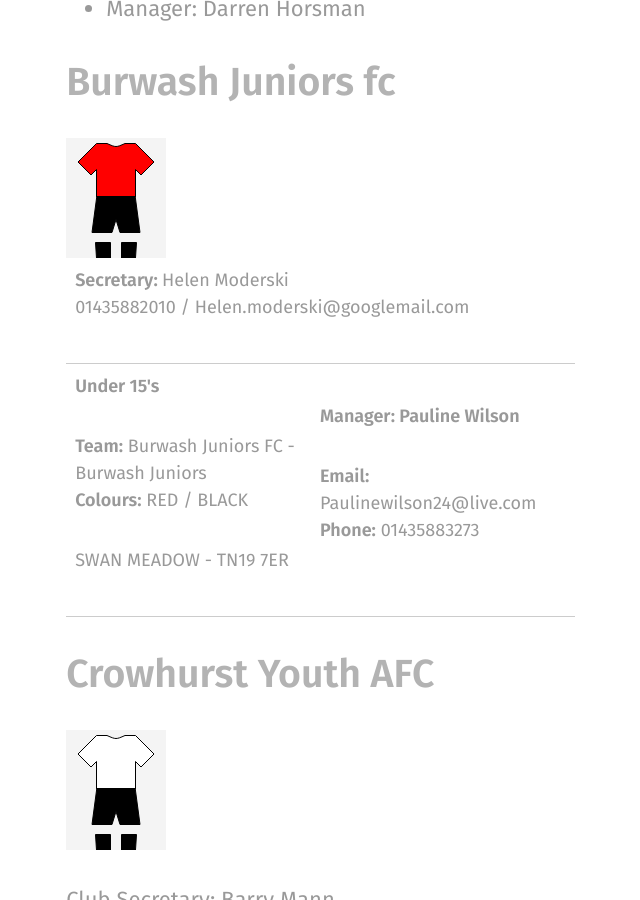
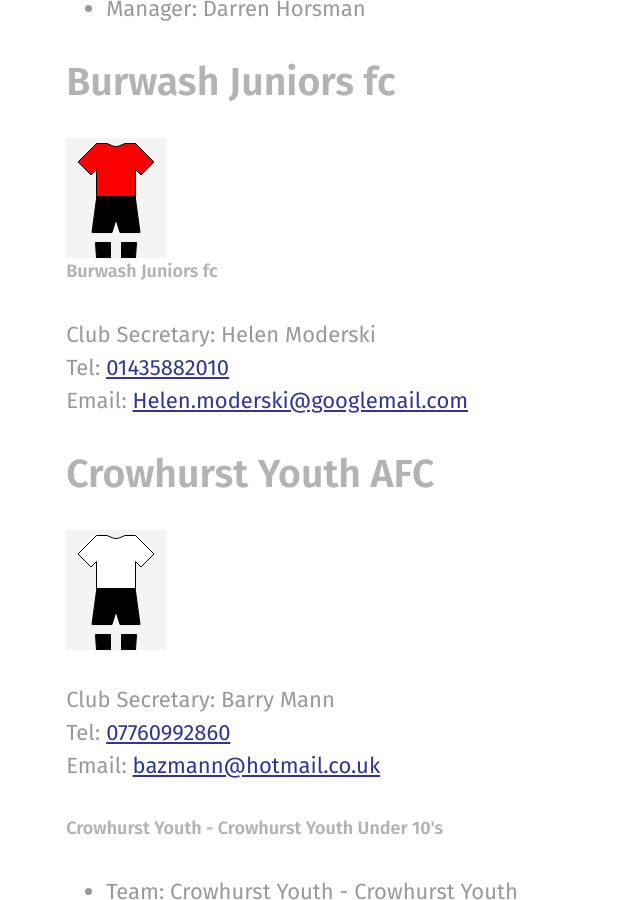
Before and after one commit to rotherleague/Rother, a Jekyll site: the page built from clubs.md, in a window 1280 px wide and 900 px high, scrolled down 6891 px. Shown: the whole window, without its empty margins (371-1011 px from the left). Built offline with Jekyll 4.4.1, drawn with Linux system fonts in a browser that asks for light colours; nearby versions of some CDN libraries.

Commit message:
Update burwash.html

```diff
--- a/_includes/clubs/burwash.html
+++ b/_includes/clubs/burwash.html
@@ -2,22 +2,11 @@
 
 {% include kit.html top="#ff0000" top2="#ff0000" shorts="#000000" socks="#000000"  %}
 
-<table class="table table-striped table-bordered" cellpadding="10" cellspacing="1" width="100%">
 
-         <tr>
-            <td colspan="2">
-               <p><strong>Secretary: </strong> Helen Moderski<br />01435882010 / Helen.moderski@googlemail.com <br /></p>
-            </td>
-         </tr>
-         <tr>
-            <td width="70%" valign="top">
-               <p><strong>Under 15's</strong></p>
-               <p><strong>Team:</strong> Burwash Juniors FC - Burwash Juniors<br /><strong>Colours:</strong> RED / BLACK</p>
-               <p>SWAN MEADOW - TN19 7ER</p>
-            </td>
-            <td width="30%" valign="top">
-               <p><strong>Manager: Pauline Wilson</strong></p>
-               <p><strong>Email:</strong> Paulinewilson24@live.com<br /><strong>Phone:</strong> 01435883273</p>
-            </td>
-         </tr>
-      </table>
+
+<div>
+  <h5>Burwash Juniors fc</h5>
+</div>
+Club Secretary: Helen Moderski<br>
+Tel: <a href="tel:01435882010">01435882010</a><br>
+Email: <a href="mailto:Helen.moderski@googlemail.com">Helen.moderski@googlemail.com</a>
```
